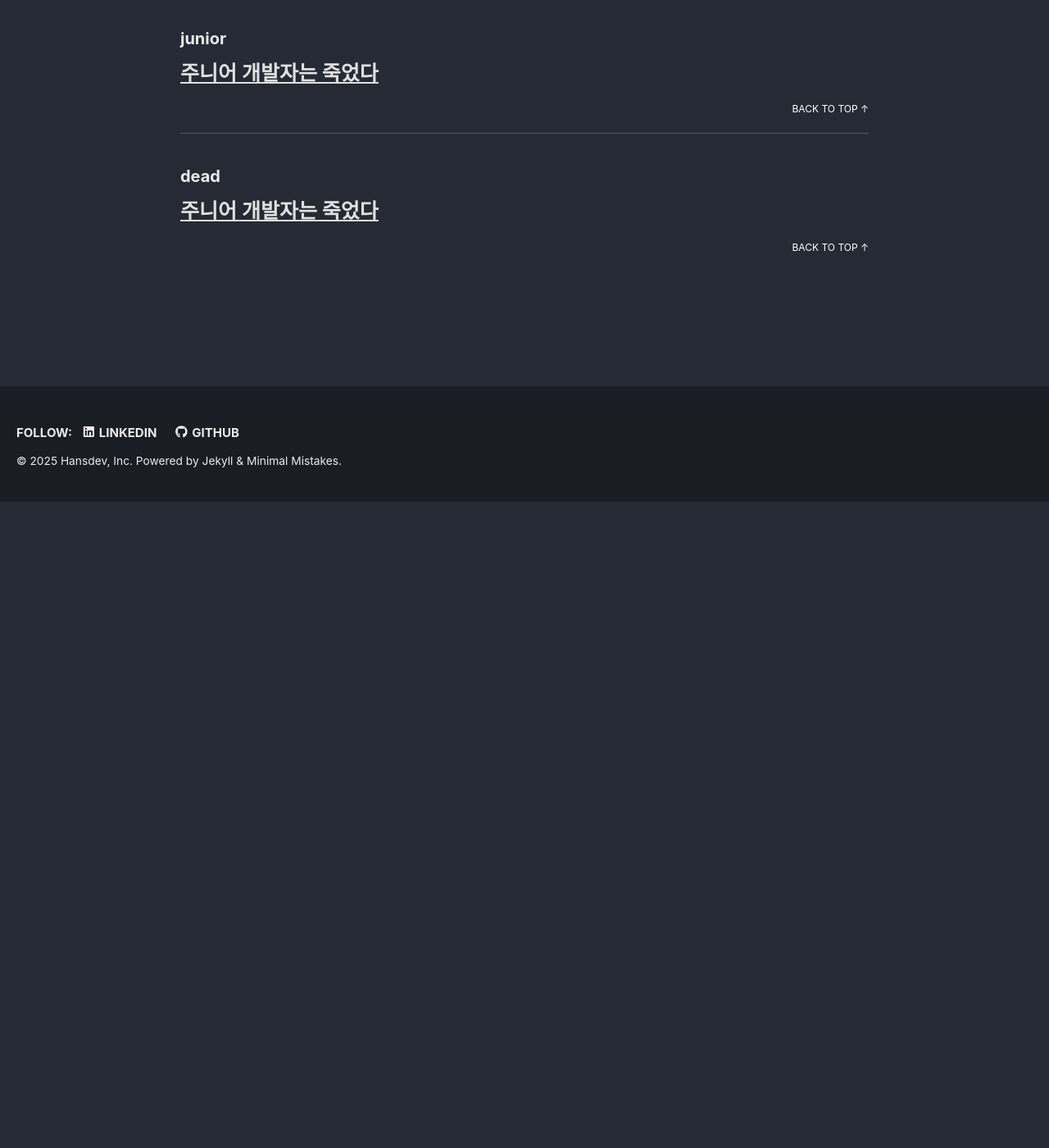
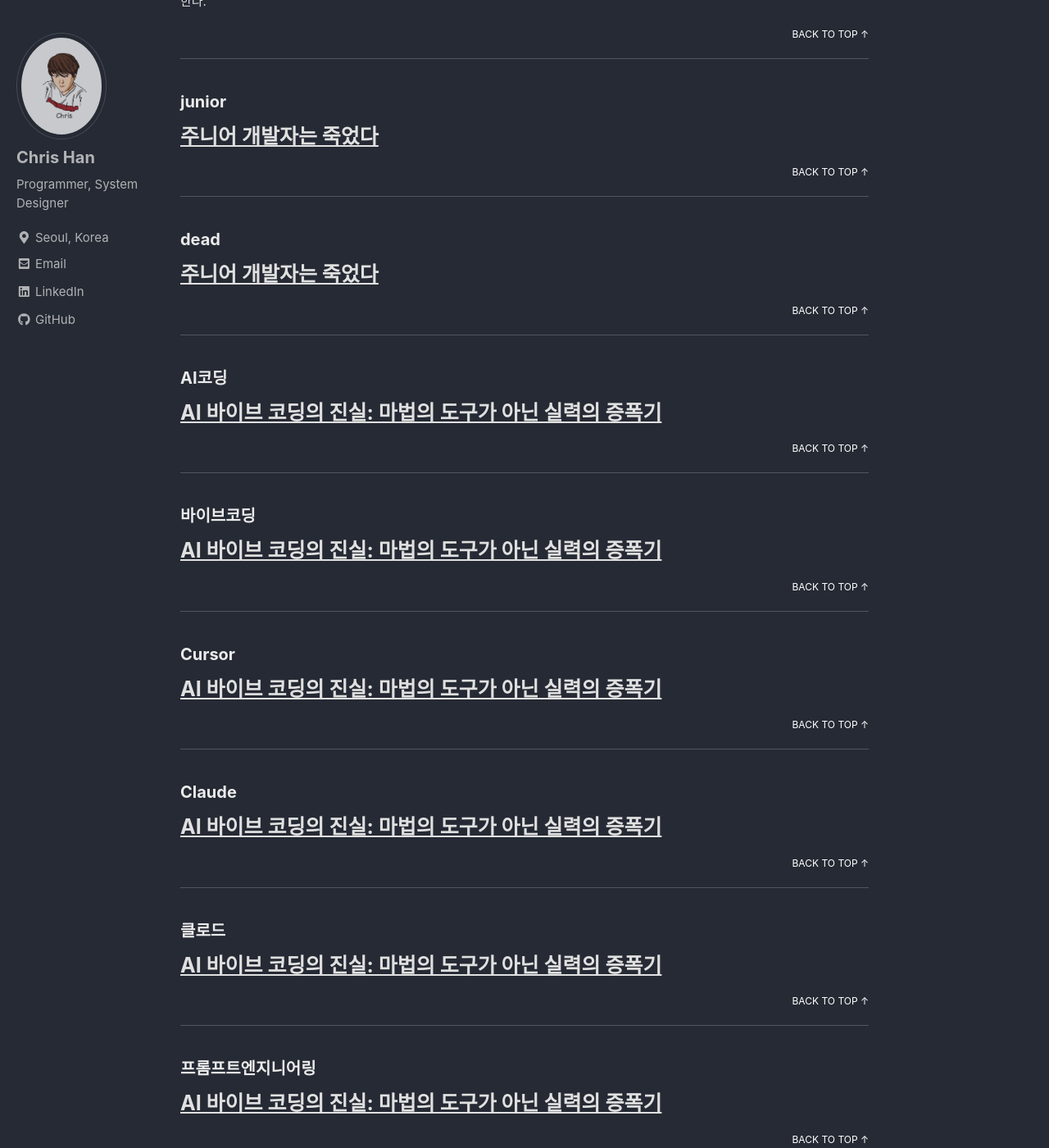
Before and after one commit to chriskr7/chriskr7.github.io, a Jekyll site: the page built from _pages/tag-archive.html, in a window 1280 px wide and 1400 px high, scrolled down 7473 px. Shown: the whole window at 82% size. Built offline with Jekyll 4.4.1, drawn with Linux system fonts in a browser that asks for light colours; nearby versions of some CDN libraries; before the commit the page ends 8085 px from its top, so only the background shows below that; some of the changed lines change nothing that is shown; some of the changed text lies outside the part shown.

Commit message:
truth about vide coding added

````diff
--- /dev/null
+++ b/_posts/2025-06-15-truth-about-ai-vibe.md
@@ -0,0 +1,385 @@
+---
+title:  "AI 바이브 코딩의 진실: 마법의 도구가 아닌 실력의 증폭기"
+categories: tech
+tags:
+  - AI코딩
+  - 바이브코딩
+  - Cursor
+  - Claude
+  - 클로드
+  - 프롬프트엔지니어링
+toc: true
+comments: true
+---
+![TruthAboutVideCoding](https://www.dropbox.com/scl/fi/qc6xbzxw0nbcbbqp8xqkb/vibe_coding_truth.png?rlkey=g99lzgenmh3gshp8ygj7tn3k6&st=7xft2sp5&dl=1)
+
+2025년 상반기, 유튜브와 각종 온라인 교육 플랫폼에는 "AI로 코딩 없이 월 천만원 벌기", "프로그래밍 몰라도 AI로 앱 만들기" 같은 자극적인 제목의 콘텐츠가 넘쳐납니다. Claude, Cursor, Windsurf 같은 AI 코딩 도구들이 등장하면서 마치 프로그래밍 지식 없이도 누구나 개발자가 될 수 있다는 환상이 퍼지고 있죠.
+
+하지만 실제 프로덕션 레벨에서 AI 코딩 도구를 사용해본 개발자라면 알 것입니다. **AI 바이브 코딩도 결국 실력이 있어야 제대로 활용할 수 있다는 것을**. 이 글에서는 AI 코딩 도구의 진짜 가치와 올바른 활용법, 그리고 이것이 만들어낼 미래에 대해 솔직하게 이야기해보려 합니다.
+
+## AI 코딩 도구의 허상과 실상
+
+### 강의 팔이들의 달콤한 거짓말
+
+최근 소셜 미디어를 보면 "AI로 코딩해서 한 달 만에 SaaS 만들어 월 $10,000 달성!" 같은 성공 스토리가 넘쳐납니다. 이런 콘텐츠의 대부분은 결국 유료 강의나 멘토링으로 이어지죠. 하지만 실상은 어떨까요?
+
+2025년 4월 AIMultiple Research의 최신 벤치마크 테스트에 따르면, **Cursor, Windsurf, Replit 등 주요 AI 코딩 도구들이 단일 프롬프트로 완전히 작동하는 API를 만드는 데 모두 실패했습니다**. 구체적인 결과는 다음과 같습니다:
+
+- **Windsurf**: 15개 엔드포인트 중 10개만 정상 작동 (67% 성공률)
+- **Cursor**: API 생성 자체에 실패
+- **Cline**: 올바른 엔드포인트를 생성하지 못함
+- **Claude Code**: Heroku 배포 단계에서 실패
+- **Replit**: Laravel Lumen과 Heroku를 지원하지 않아 테스트 불가
+
+더욱 흥미로운 점은, 이들 도구가 두 번째 시도에서는 **모두 작동하는 API를 만들지 못했다**는 것입니다. 이는 AI 도구의 일관성 문제를 보여줍니다.
+
+Colin Matthews의 2025년 5월 실제 사용 테스트에서도 비슷한 결과가 나왔습니다. 복잡한 풀스택 앱 개발에서:
+- **Replit만이 한 번에 완성된 습관 추적 앱을 생성**
+- **Cursor는 기본적인 UI와 데이터 입력만 처리**
+- **Windsurf는 시각적으로 혼란스러운 인터페이스 생성**
+- **Firebase Studio는 화면에 "goals"라는 단어만 표시**
+
+이는 무엇을 의미할까요? **AI 도구는 마법의 지팡이가 아니라 도구일 뿐이라는 것입니다.**
+
+### 프로덕션 레벨의 현실
+
+실제 프로덕션 환경에서 AI 코딩 도구를 사용하면 다음과 같은 한계에 부딪힙니다:
+
+1. **컨텍스트 한계**: 프로젝트가 커질수록 AI가 전체 구조를 이해하기 어려워집니다
+2. **디버깅의 어려움**: AI가 생성한 코드에서 버그가 발생하면 결국 개발자가 이해하고 수정해야 합니다
+3. **아키텍처 결정**: 시스템 설계와 같은 고수준 의사결정은 여전히 인간의 영역입니다
+4. **보안과 최적화**: AI는 작동하는 코드는 만들지만, 보안이나 성능 최적화는 부족합니다
+
+2025년 LinkedIn의 분석에 따르면, Cursor와 Windsurf 모두 Heroku의 최신 PostgreSQL 서비스 변경사항을 제대로 인지하지 못했습니다. 처음에는 더 이상 지원되지 않는 "Hobby Dev" 플랜을 사용하려 했고, 여러 번의 시도 끝에야 "Essential 0" 플랜을 찾아냈습니다. 이는 **AI 도구들이 실시간으로 변하는 플랫폼별 서비스 정보를 따라가는 데 한계가 있음**을 보여줍니다.
+
+Understanding AI의 최근 보고서에 따르면, 경험 많은 개발자들도 AI 도구로 만든 MVP를 실제 서비스로 전환하려면 상당한 리팩토링이 필요하다고 합니다. "실제 사용자 볼륨을 감당하려면 기존 엔지니어의 도움이 필수"라는 것이 현장의 목소리입니다.
+
+## 왜 기본기 없는 AI 코딩은 실패하는가
+
+### 프롬프트 엔지니어링의 진실
+
+많은 사람들이 "프롬프트만 잘 쓰면 된다"고 생각하지만, 좋은 프롬프트를 작성하려면 오히려 더 깊은 이해가 필요합니다.
+
+Anthropic의 공식 문서를 보면 효과적인 프롬프트 작성을 위해 다음을 권장합니다:
+- 명확하고 직접적인 지시사항 작성
+- 구조화된 XML 태그 사용
+- Chain of Thought 기법 활용
+- 적절한 시스템 프롬프트 설정
+
+이 모든 것을 제대로 하려면 **코드가 어떻게 작동하는지, 시스템이 어떻게 구성되는지 이해해야 합니다**.
+
+### Cursor Rules와 Context의 중요성
+
+Cursor나 Claude Code 같은 도구들은 각각 `cursor rules`나 `Claude.md` 파일을 통해 프로젝트 컨텍스트를 제공받습니다. 하지만 이런 파일을 효과적으로 작성하려면:
+
+```markdown
+# 프로젝트 구조
+- /src: 소스 코드
+  - /api: FastAPI 엔드포인트
+  - /models: SQLAlchemy 모델
+  - /services: 비즈니스 로직
+  - /utils: 유틸리티 함수
+
+# 코딩 컨벤션
+- Python 3.12+ 타입 힌트 필수
+- Ruff 린터 설정 준수
+- 에러 핸들링은 try-except와 커스텀 예외 클래스 활용
+
+# 주요 의존성
+- FastAPI + Pydantic v2
+- SQLAlchemy 2.0 (async)
+- Redis (캐싱)
+- PostgreSQL
+```
+
+이런 내용을 작성하려면 결국 각 기술이 무엇인지, 왜 사용하는지 알아야 합니다.
+
+### 디버깅과 문제 해결
+
+AI가 생성한 Python 코드에서 다음과 같은 에러가 발생했다고 가정해봅시다:
+
+```
+AttributeError: 'NoneType' object has no attribute 'items'
+```
+
+이 에러를 해결하려면:
+1. Python의 None 처리 이해
+2. 딕셔너리 메서드와 옵셔널 타입
+3. 방어적 프로그래밍 기법
+
+기본기가 없다면 AI에게 "이 에러 고쳐줘"라고 반복할 뿐, 근본적인 해결은 불가능합니다.
+
+## AI 코딩 도구의 올바른 학습 방법
+
+### 공식 자료를 활용하라
+
+놀랍게도 많은 사람들이 비싼 유료 강의를 구매하면서도 무료로 제공되는 공식 문서는 읽지 않습니다.
+
+**필수 참고 자료:**
+1. **Anthropic 공식 문서** (https://docs.anthropic.com)
+   - Prompt Engineering 가이드
+   - System Prompts 설명
+   - Best Practices
+
+2. **각 도구의 공식 문서**
+   - Cursor 문서
+   - GitHub Copilot 가이드
+   - Windsurf 튜토리얼
+
+3. **오픈소스 프롬프트**
+   - Claude의 시스템 프롬프트 (공개됨)
+   - 유출된 대형 서비스들의 프롬프트
+   - 커뮤니티 공유 템플릿
+
+### 단계적 학습 접근법
+
+**1단계: 기본기 다지기**
+- 프로그래밍 기초 (변수, 함수, 조건문, 반복문)
+- Python 핵심 (데이터 구조, OOP, 비동기)
+- 버전 관리 (Git)
+
+**2단계: AI 도구 보조 학습**
+- 간단한 CLI 도구 개발
+- 생성된 코드 분석하고 이해하기
+- 에러 해결 과정 경험하기
+
+**3단계: 실전 프로젝트**
+- API 서버 개발
+- 데이터베이스 연동
+- 사용자 피드백 반영
+
+### 효과적인 프롬프트 작성법
+
+Builder.io의 분석에 따르면, 효과적인 프롬프트는 다음 요소를 포함합니다:
+
+```
+1. 명확한 목표 설정
+"Python FastAPI로 사용자 인증 API를 만들어줘.
+요구사항:
+- JWT 토큰 기반 인증
+- 비밀번호 해싱 (bcrypt)
+- Pydantic으로 입력 검증
+- SQLAlchemy로 PostgreSQL 연동"
+
+2. 기술 스택 명시
+"기술 스택: Python 3.12, FastAPI, SQLAlchemy 2.0
+비동기 처리: asyncio + httpx
+타입 체킹: mypy strict mode"
+
+3. 예상 결과 설명
+"POST /auth/login으로 요청 시 JWT 토큰 반환
+토큰 만료 시 401 에러와 함께 재인증 요구
+Rate limiting으로 brute force 공격 방지"
+```
+
+## 개발자와 비개발자를 위한 현실적 활용 전략
+
+### 개발자를 위한 AI 활용법
+
+**1. Pair Programming 파트너로 활용**
+
+2025년 Nucamp의 조사에 따르면, AI 도구를 활용한 개발자들이 평균 55%의 생산성 향상을 경험했습니다. 핵심은 AI를 대체재가 아닌 협력자로 보는 것입니다.
+
+```
+일반적인 워크플로우:
+1. 아침: 아키텍처 설계와 핵심 알고리즘 구현 (인간)
+2. 오후: 보일러플레이트 코드 생성 (AI 지원)
+3. 저녁: 테스트 케이스 작성 계획
+4. 밤: AI에게 테스트 코드 생성 위임
+5. 다음날: 결과 검토 및 리팩토링
+```
+
+**2. 코드 리뷰와 최적화**
+
+Python 개발에서 AI의 도움을 받을 수 있는 영역:
+
+```python
+# AI에게 요청: "이 코드를 최적화해줘"
+# Before
+def process_data(items):
+    result = []
+    for item in items:
+        if item['status'] == 'active':
+            result.append(item['value'] * 2)
+    return result
+
+# After (AI 제안)
+def process_data(items: list[dict]) -> list[float]:
+    """액티브 아이템의 값을 2배로 처리"""
+    return [
+        item['value'] * 2
+        for item in items
+        if item.get('status') == 'active'
+    ]
+```
+
+**3. 문서화와 타입 힌트**
+
+AI는 특히 Python 3.12의 향상된 타입 힌트와 docstring 생성에 탁월합니다:
+
+```python
+# AI가 생성한 완전한 타입 힌트와 문서 (Python 3.12 스타일)
+from typing import Optional, List, Dict, Union, TypeAlias
+from datetime import datetime
+
+# Python 3.12의 type alias 문법
+UserData: TypeAlias = Dict[str, Union[str, int, List[Dict[str, any]]]]
+
+async def fetch_user_data(
+    user_id: int,
+    include_posts: bool = False,
+    limit: Optional[int] = None
+) -> UserData:
+    """
+    사용자 데이터를 비동기적으로 가져옵니다.
+
+    Args:
+        user_id: 조회할 사용자의 고유 ID
+        include_posts: 사용자의 포스트 포함 여부
+        limit: 포스트 개수 제한 (None이면 전체)
+
+    Returns:
+        사용자 정보와 선택적으로 포스트를 포함한 딕셔너리
+
+    Raises:
+        UserNotFoundError: 사용자를 찾을 수 없을 때
+        DatabaseConnectionError: DB 연결 실패 시
+    """
+    pass
+```
+
+### 비개발자를 위한 MVP 전략
+
+**1. 아이디어 검증에 집중**
+
+2025년 Colin Matthews의 분석에 따르면, 비개발자가 AI 도구로 가장 큰 가치를 얻는 부분은 빠른 프로토타이핑입니다:
+
+- **Bolt**: 15초 이내에 시각적으로 완성도 높은 프로토타입 생성
+- **Replit**: 풀스택 앱을 한 번에 생성하는 데 가장 성공적
+- **v0**: UI는 깔끔하지만 ShadCN 스타일에 치우침
+
+```
+MVP 개발 프로세스:
+1. 핵심 기능 정의 (1-2개)
+2. AI 도구로 기본 구현
+3. 실제 사용자 테스트
+4. 피드백 수집
+5. 시장성 판단
+```
+
+**2. 데이터 분석 도구 개발**
+
+Python은 비개발자도 접근하기 쉬운 언어입니다. AI와 함께라면:
+
+```
+프롬프트 예시:
+"CSV 파일을 읽어서 데이터를 분석하는 Python 스크립트를 만들어줘.
+- pandas로 데이터 로드
+- 기본 통계 정보 출력
+- matplotlib로 그래프 생성
+- 결과를 Excel로 저장"
+```
+
+**3. 개발자와의 협업 준비**
+
+MVP 이후 단계를 위한 준비:
+- 기술 스택 문서화
+- 사용자 피드백 정리
+- 핵심 기능 우선순위
+- 기술 부채 목록
+
+## AI 시대가 만드는 새로운 개발 생태계
+
+### 변화하는 개발 문화
+
+**1. 개인 개발자의 부상**
+
+AI 도구 덕분에 개인 개발자가 할 수 있는 일의 범위가 크게 확장되었습니다:
+- 풀스택 개발이 현실적으로 가능
+- 24시간 개발 사이클 (AI가 밤에 작업)
+- 다양한 기술 스택 실험 가능
+
+Fungies.io의 2025년 조사에 따르면, 솔로 개발자들이 AI 도구를 활용해:
+- 개발 비용 $400,000 절감
+- 생산성 85% 향상
+- 비기술 창업자도 며칠 만에 프로덕션 준비 앱 구축
+
+**2. 협업 방식의 진화**
+
+```
+전통적 개발팀:
+- 프론트엔드 개발자 2명
+- 백엔드 개발자 2명
+- DevOps 1명
+
+AI 시대 개발팀:
+- 풀스택 개발자 1명 + AI
+- 도메인 전문가 1명
+- UX 디자이너 1명
+```
+
+### 새로운 기회와 도전
+
+**기회:**
+1. **빠른 실험과 반복**: 아이디어를 당일에 구현 가능
+2. **기술 장벽 완화**: 새로운 기술 학습 곡선 감소
+3. **창의성에 집중**: 반복 작업은 AI에게, 창의적 작업은 인간에게
+
+**도전:**
+1. **품질 관리**: AI 생성 코드의 품질 보증
+2. **보안 이슈**: 취약점 있는 코드 생성 가능성
+3. **기술 부채**: 이해하지 못한 코드의 누적
+
+### 시장의 반응과 수요 변화
+
+2025년 업계 분석에 따르면, AI 코딩 도구의 확산이 오히려 개발자 수요를 증가시킬 가능성이 높습니다:
+
+1. **MVP 이후 전문가 필요**: 스케일링과 최적화를 위한 시니어 개발자 수요
+2. **AI 도구 전문가**: 효과적인 AI 활용을 도와주는 새로운 역할
+3. **품질 보증 엔지니어**: AI 생성 코드의 검증과 개선
+
+## 미래를 준비하는 현명한 자세
+
+### 10-20년 후를 바라보며
+
+AI가 계속 발전하면 언젠가는 개발자가 필요 없어질 수도 있습니다. 하지만 그때가 되면 개발자뿐만 아니라 많은 직업이 사라질 것입니다. 지금 중요한 것은:
+
+1. **적응력 기르기**: 새로운 도구와 방법론을 빠르게 습득
+2. **문제 해결 능력**: 도구가 바뀌어도 문제 해결 능력은 영원
+3. **도메인 지식**: 기술 + 비즈니스 이해의 조합
+4. **커뮤니케이션**: 인간과 AI 모두와 소통하는 능력
+
+### 실천 가능한 조언
+
+**개발자라면:**
+1. AI 도구를 적극 활용하되 의존하지 말기
+2. 생성된 코드를 분석하고 개선하는 습관
+3. 새로운 패러다임에 열린 마음 유지
+4. 기본기를 소홀히 하지 않기
+
+**비개발자라면:**
+1. Python으로 시작하여 프로그래밍 기초 이해
+2. AI 도구로 MVP 만들어 시장 검증
+3. 기술 파트너 찾을 준비하기
+4. 도메인 전문성 깊이 더하기
+
+## 결론
+
+AI 바이브 코딩은 분명 게임 체인저입니다. 하지만 마법의 도구가 아닌 실력의 증폭기로 봐야 합니다. 기본기가 탄탄한 개발자에게는 날개를 달아주고, 비개발자에게는 아이디어를 빠르게 검증할 기회를 제공합니다.
+
+중요한 것은 현실적인 기대치를 갖는 것입니다. AI 도구만으로 모든 것을 해결할 수 있다는 환상에서 벗어나, 도구의 한계를 이해하고 올바르게 활용하는 지혜가 필요합니다.
+
+앞으로 AI와 인간이 협업하는 시대는 더욱 가속화될 것입니다. 이 변화의 물결 속에서 생존하고 성장하려면, 끊임없이 배우고 적응하는 자세가 필요합니다. AI가 아무리 발전해도 결국 문제를 정의하고, 솔루션을 설계하고, 가치를 창출하는 것은 인간의 영역입니다.
+
+**"AI 시대의 개발자는 코드를 잘 짜는 사람이 아니라, AI와 함께 문제를 잘 해결하는 사람이 될 것입니다."**
+
+---
+
+### 참고 자료
+1. [Anthropic Prompt Engineering Guide](https://docs.anthropic.com/en/docs/build-with-claude/prompt-engineering/overview)
+2. [Claude System Prompts](https://docs.anthropic.com/en/release-notes/system-prompts)
+3. [AIMultiple: Best AI Code Editor Benchmark 2025](https://research.aimultiple.com/ai-code-editor/)
+4. [Colin Matthews: AI Coding Tools Guide 2025](https://creatoreconomy.so/p/opinionated-guide-on-the-best-ai-coding-prototyping-tools-in-2025)
+5. [Windsurf vs Cursor Comparison - LinkedIn 2025](https://www.linkedin.com/pulse/windsurf-vs-cursor-github-copilot-ai-coding-compared-van-t-land-gotne)
+6. [Top AI Tools for Solo Developers 2025 - Nucamp](https://www.nucamp.co/blog/solo-ai-tech-entrepreneur-2025-top-10-ai-tools-for-solo-ai-startup-developers-in-2025)
+7. [Pragmatic Engineer: AI Tooling Reality Check](https://newsletter.pragmaticengineer.com/p/ai-tooling-2024)
````
Also changed, not shown: _posts/2018-08-07-hypervisor.md (+0 -1 lines).
